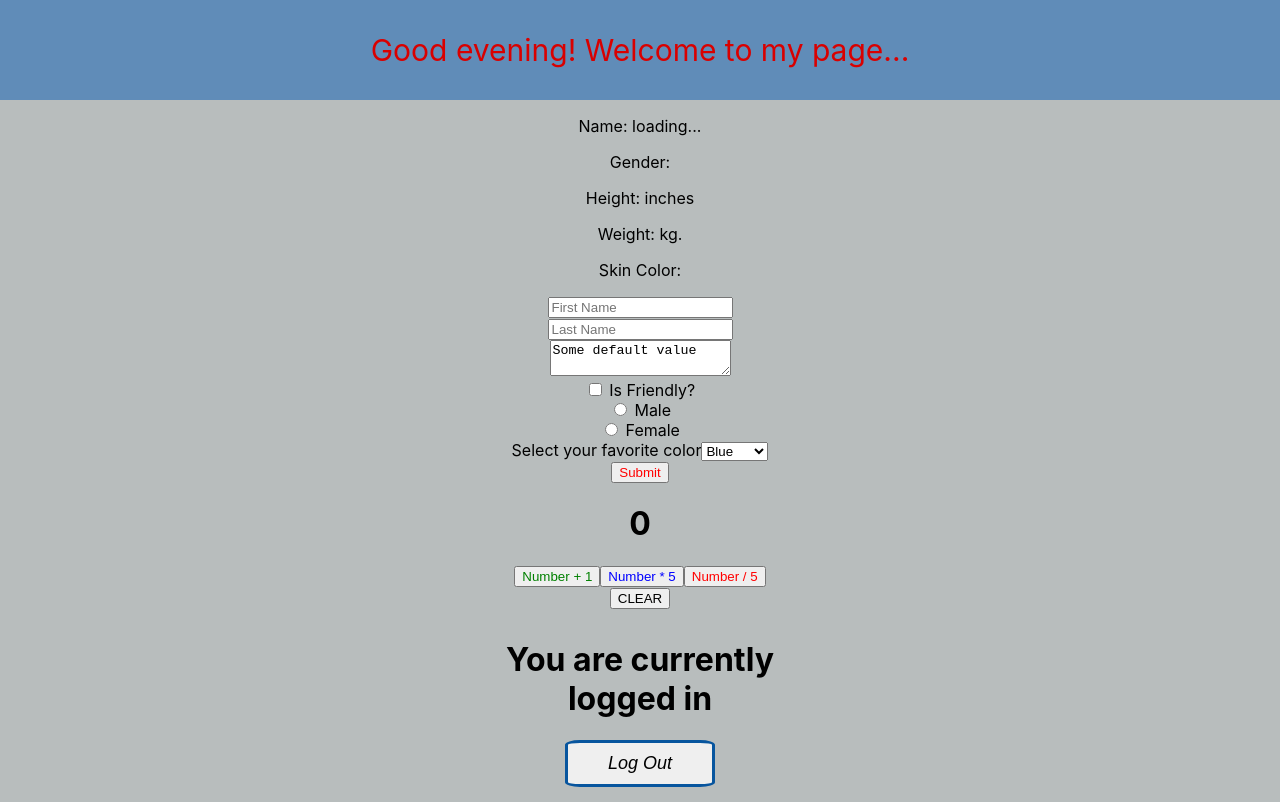
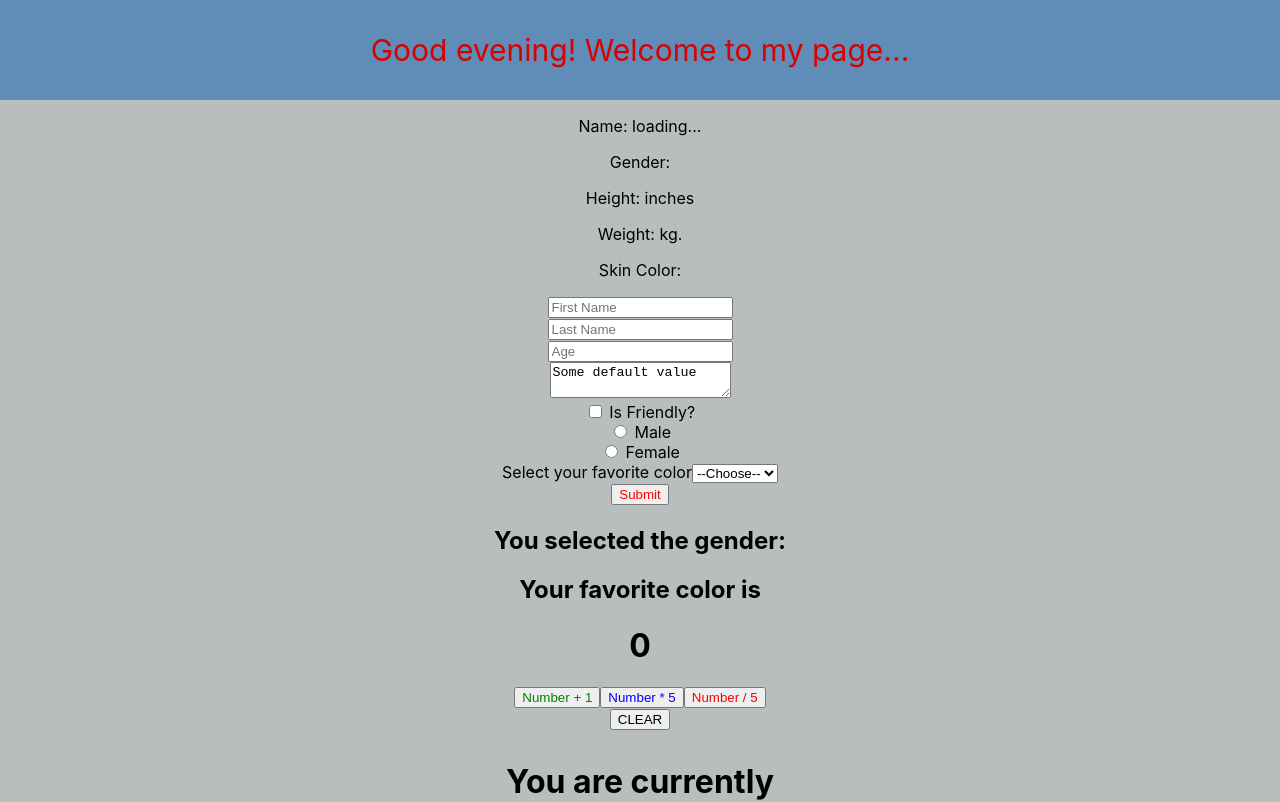
Before and after one commit to shanecolby/my_app_react, a React (Create React App) app: page / in a window 1280 px wide. Shown: the top 802 px of the page. Built offline with nearby package versions, Linux system fonts and the light colour scheme; no server answers.

Commit message:
add age and display states on form practice page

```diff
--- a/src/components/FormPract.js
+++ b/src/components/FormPract.js
@@ -6,6 +6,7 @@ class FormPract extends React.Component {
     this.state = {
       firstName: "",
       lastName: "",
+      age: "",
       isFriendly: false,
       gender: "",
       favoriteColor: ""
@@ -42,6 +43,16 @@ class FormPract extends React.Component {
           value={this.state.lastName}
           name="lastName"
           placeholder="Last Name"
+          onChange={this.handleChange}
+        />
+
+        <br />
+
+        <input
+          type="text"
+          value={this.state.age}
+          name="age"
+          placeholder="Age"
           onChange={this.handleChange}
         />
 
@@ -94,6 +105,7 @@ class FormPract extends React.Component {
           onChange={this.handleChange}
           name="favoriteColor"
         >
+          <option value="choose">--Choose--</option>
           <option value="blue">Blue</option>
           <option value="red">Red</option>
           <option value="green">Green</option>
@@ -108,6 +120,8 @@ class FormPract extends React.Component {
 
 
         <h1>{this.state.firstName} {this.state.lastName}</h1>
+        <h2>You selected the gender: {this.state.gender}</h2>
+        <h2>Your favorite color is {this.state.favoriteColor}</h2>
 
 
 
```
